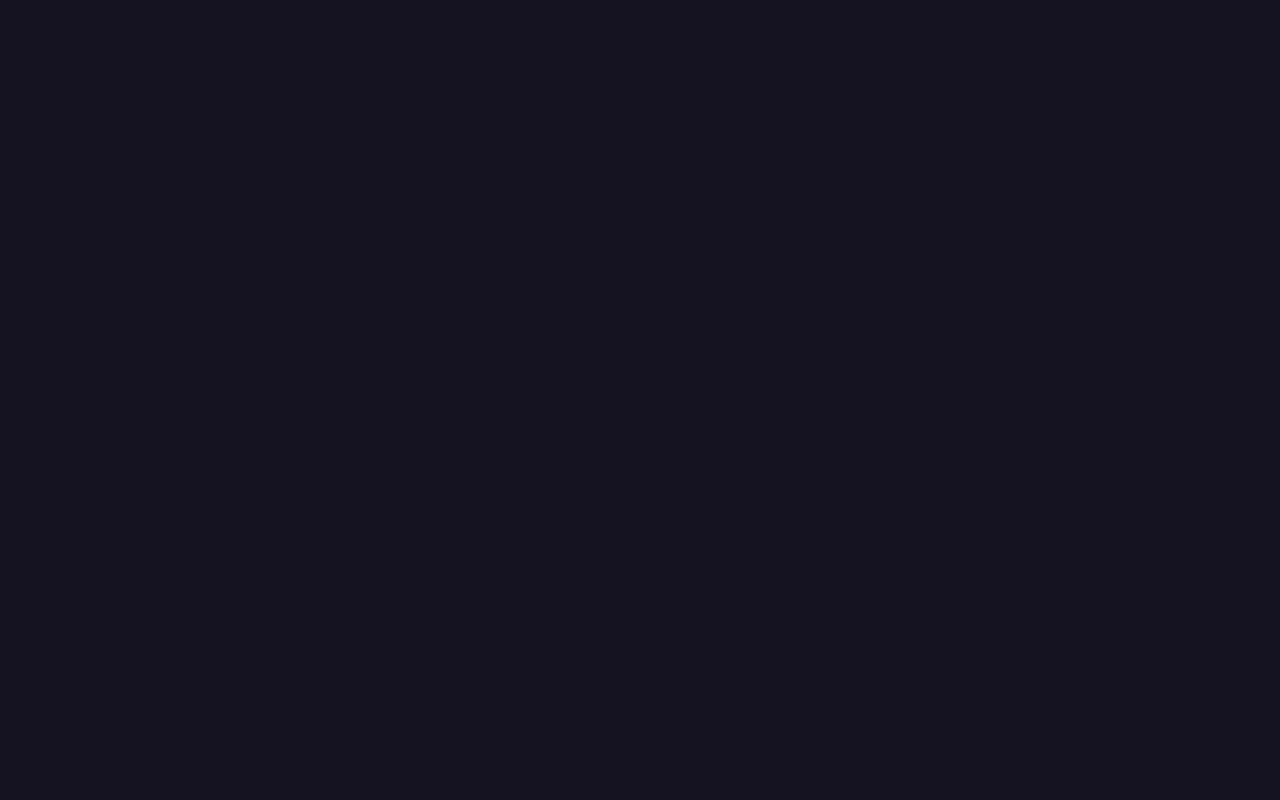
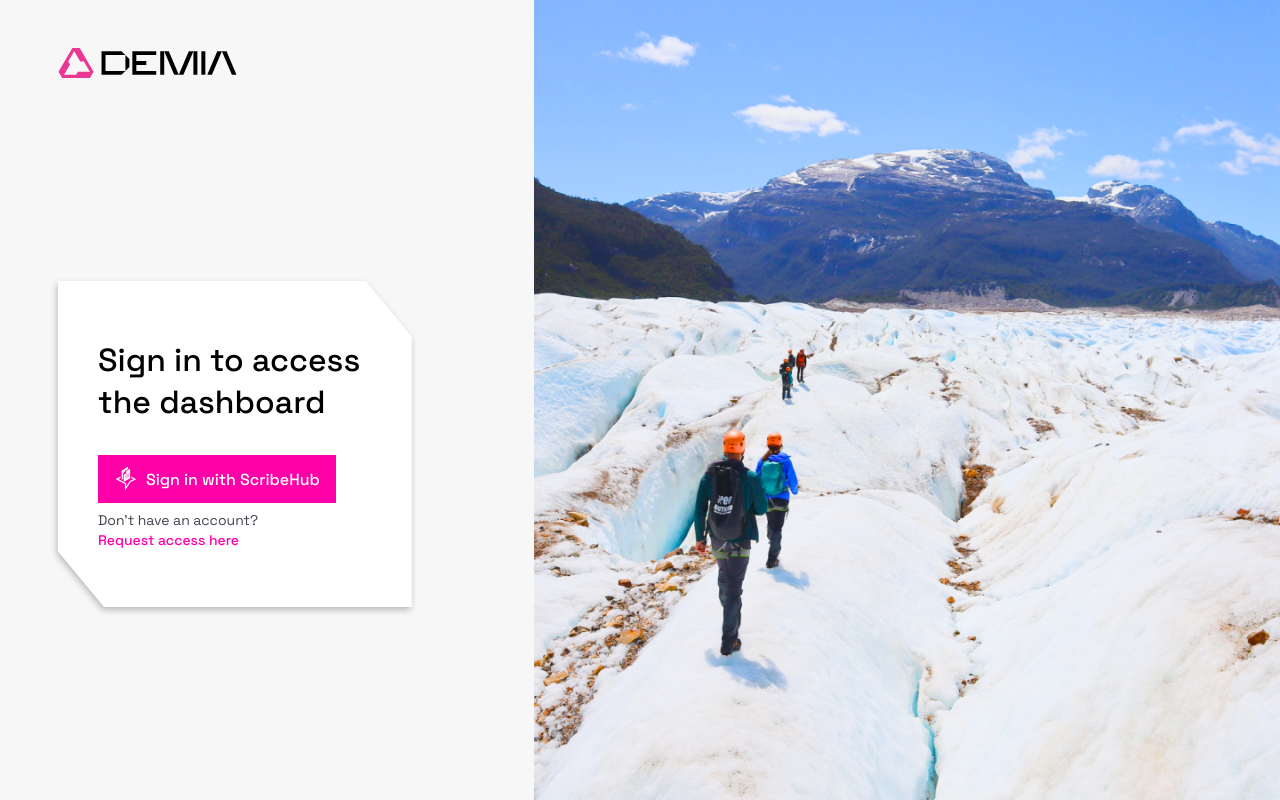
Before and after one commit to AkeoDev/demia-dashboard, a React (Vite) app: page /sign-in in a window 1280 px wide. Built offline with nearby package versions, Linux system fonts and the light colour scheme.

Commit message:
sign in page

```diff
--- a/src/index.scss
+++ b/src/index.scss
@@ -26,14 +26,14 @@
 }
 
 // colors
-$white: #FFFFFF;
-$light-gray: #F7F7F7;
+$white: #ffffff;
+$light-gray: #f7f7f7;
+$gray: #44414d;
 $black: #151221;
-$pink: #FF00A8;
+$pink: #ff00a8;
 
 body {
   margin: 0;
-  background-color: $black;
   box-sizing: border-box;
 }
 * {
@@ -45,9 +45,17 @@ body {
 #root {
   position: relative;
   overflow-x: hidden;
+  line-height: 0;
 }
 
-p, h1, h2, h3, h4, h5, h6, button {
+p,
+h1,
+h2,
+h3,
+h4,
+h5,
+h6,
+button {
   margin: 0;
 }
 
@@ -57,8 +65,23 @@ $grid-breakpoints: (
   md: 768px,
   lg: 992px,
   xl: 1200px,
-  xxl: 1440px
+  xxl: 1440px,
 );
+
+.font-14-18-400 {
+  font-family: "SpaceGrotesk";
+  font-size: 14px;
+  font-weight: 400;
+  line-height: 18px;
+  letter-spacing: 0em;
+}
+.font-14-18-500 {
+  font-family: "SpaceGrotesk";
+  font-size: 14px;
+  font-weight: 500;
+  line-height: 18px;
+  letter-spacing: 0em;
+}
 
 @mixin breakpoint($breakpoint, $direction) {
   @if map-has-key($grid-breakpoints, $breakpoint) {
--- /dev/null
+++ b/src/pages/SignIn/SignIn.module.scss
@@ -0,0 +1,84 @@
+@import "../../index.scss";
+
+.signIn {
+  height: 100vh;
+  display: grid;
+  grid-template-columns: 41.7% 58.3%;
+  max-width: 1440px;
+  margin: 0 auto;
+
+  .left {
+    padding: 48px 58px;
+    display: flex;
+    flex-direction: column;
+    background-color: $light-gray;
+  }
+
+  .logoContainer {
+    margin-bottom: 58px;
+  }
+
+  .signInContainer {
+    margin: auto 64px auto auto;
+    filter: drop-shadow(-1px 3px 3px rgba(0, 0, 0, 0.25));
+  }
+
+  .innerContent {
+    padding: 58px 40px;
+    background-color: $white;
+    clip-path: polygon(0 0, 87% 0, 100% 17%, 100% 100%, 13% 100%, 0 83%);
+  }
+
+  .title {
+    font-family: "SpaceGrotesk";
+    font-size: 32px;
+    font-weight: 500;
+    line-height: 42px;
+    letter-spacing: 0em;
+    margin-bottom: 32px;
+  }
+
+  .button {
+    display: flex;
+    gap: 8px;
+    padding: 12px 16px;
+    background-color: $pink;
+    align-items: center;
+    justify-content: center;
+    font-family: "SpaceGrotesk";
+    font-size: 16px;
+    font-weight: 500;
+    line-height: 21px;
+    letter-spacing: 0em;
+    text-decoration: none;
+    color: $white;
+    width: fit-content;
+  }
+
+  .buttonIcon {
+    line-height: 0;
+  }
+
+  .text {
+    @extend .font-14-18-400;
+    color: $gray;
+    margin-top: 8px;
+    margin-bottom: 2px;
+  }
+
+  .accessText {
+    @extend .font-14-18-500;
+    color: $pink;
+    text-decoration: none;
+  }
+
+  .right {
+    height: 100vh;
+
+    img {
+      width: 100%;
+      height: 100%;
+      object-fit: cover;
+    }
+  }
+}
--- a/src/pages/SignIn/SignIn.tsx
+++ b/src/pages/SignIn/SignIn.tsx
@@ -1,5 +1,32 @@
+import { Link } from "react-router-dom";
+import { logo, signIn, signInBtnIcon } from "../../assets";
+import classes from "./SignIn.module.scss";
+import { ReactSVG } from "react-svg";
+
 export const SignIn = () => {
   return (
-    <></>
+    <main className={classes.signIn}>
+      <article className={classes.left}>
+        <div className={classes.logoContainer}>
+          <img src={logo} alt=" Logo" />
+        </div>
+        <section className={classes.signInContainer}>
+          <div className={classes.innerContent}>
+            <h1 className={classes.title}>Sign in to access the dashboard</h1>
+            <Link to="#" className={classes.button}>
+              <ReactSVG src={signInBtnIcon} className={classes.buttonIcon}></ReactSVG>
+              Sign in with ScribeHub
+            </Link>
+            <p className={classes.text}>Don’t have an account?</p>
+            <Link to="#" className={classes.accessText}>
+              Request access here
+            </Link>
+          </div>
+        </section>
+      </article>
+      <aside className={classes.right}>
+        <img src={signIn} alt="Sign In image" />
+      </aside>
+    </main>
   );
-}
+};
```
Also changed, not shown: src/assets/svg/logo.svg.
